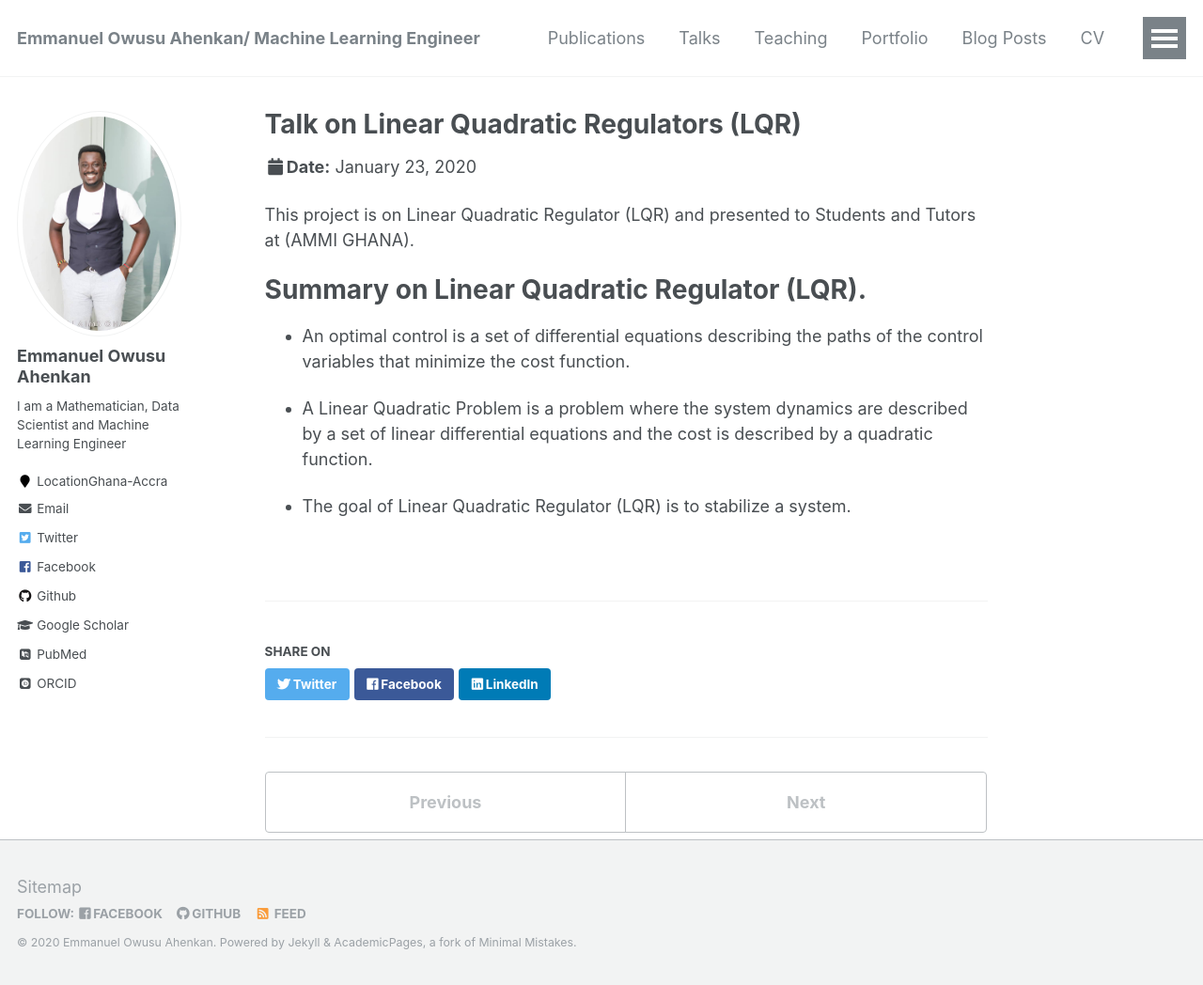
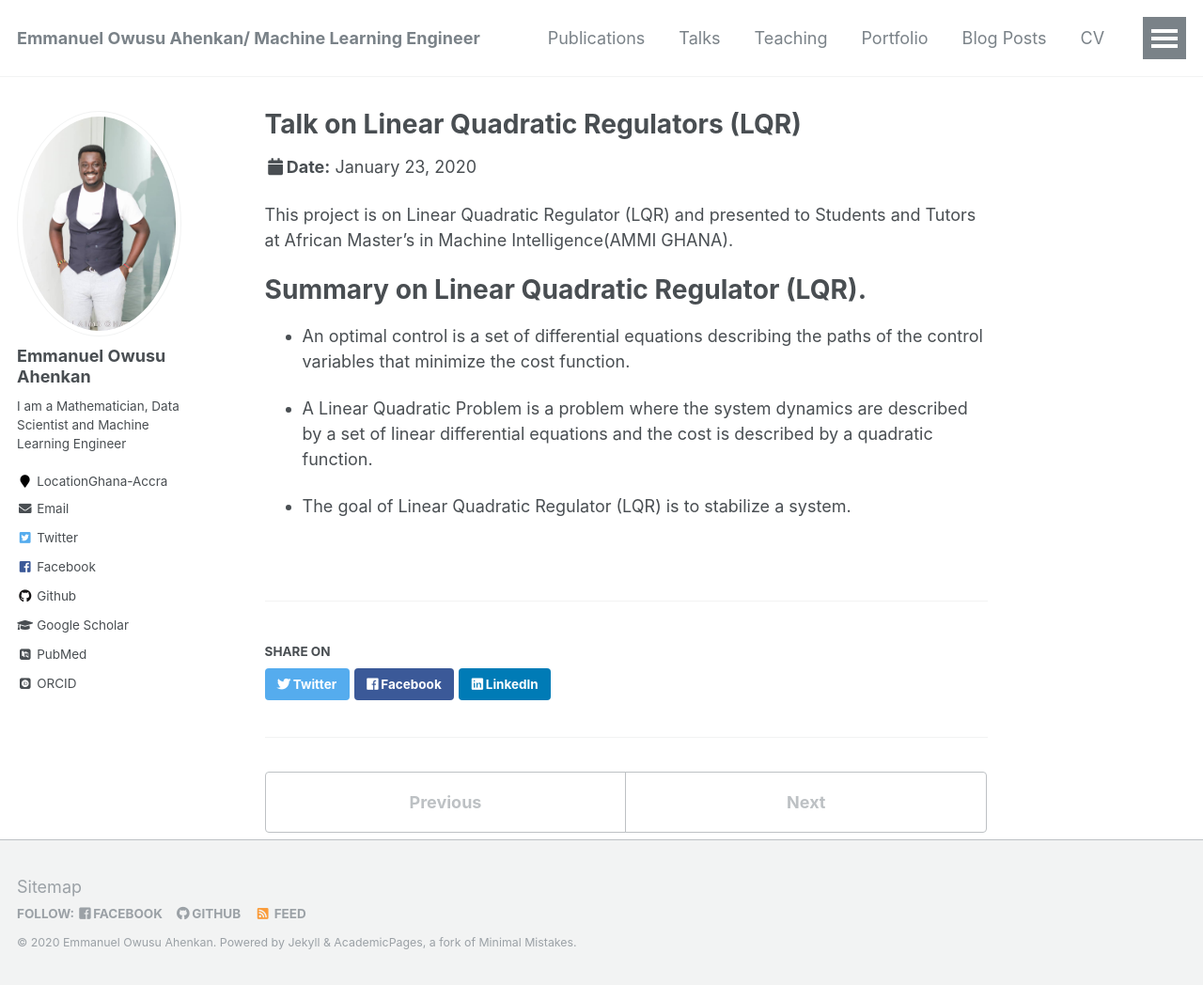
Before and after one commit to EmmanuelOwusu/EmmanuelOwusu.github.io, a Jekyll site: the page built from _talks/2014-03-01-talk-3.md, in a window 1280 px wide and 1048 px high. Shown: the whole window at 94% size. Built offline with Jekyll 4.4.1, drawn with Linux system fonts in a browser that asks for light colours; some web fonts are replaced.

Commit message:
Updated work on LQR
Updated work on LQR

```diff
--- a/_talks/2014-03-01-talk-3.md
+++ b/_talks/2014-03-01-talk-3.md
@@ -8,7 +8,7 @@ date: 2020-01-23
 location: "Accra, Ghana"
 ---
 
- This project is on Linear Quadratic Regulator (LQR) and presented to Students and Tutors  at (AMMI GHANA).
+ This project is on Linear Quadratic Regulator (LQR) and presented to Students and Tutors  at African Master's in Machine Intelligence(AMMI GHANA).
 
 # Summary on Linear Quadratic Regulator (LQR).
 
```
